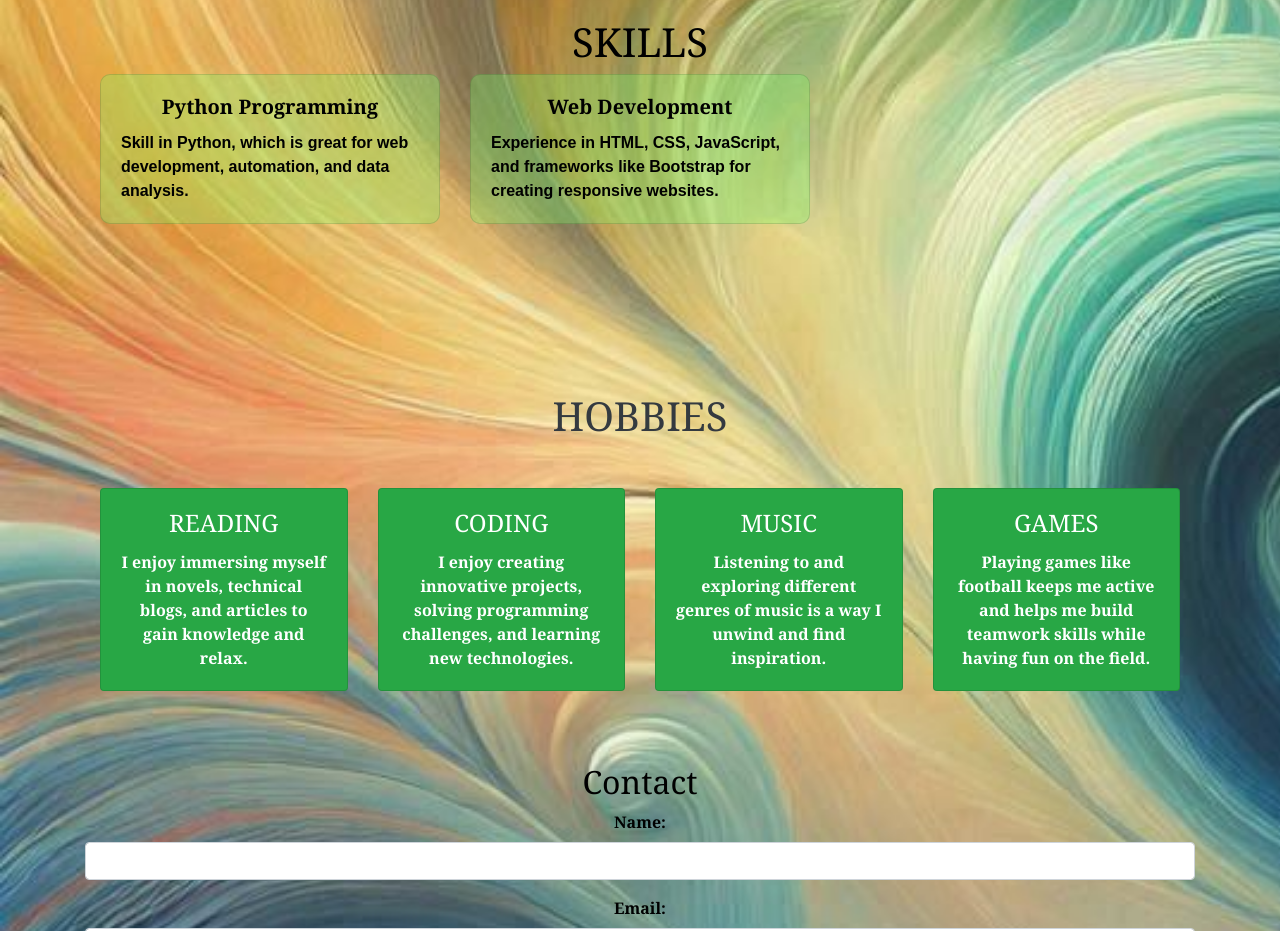
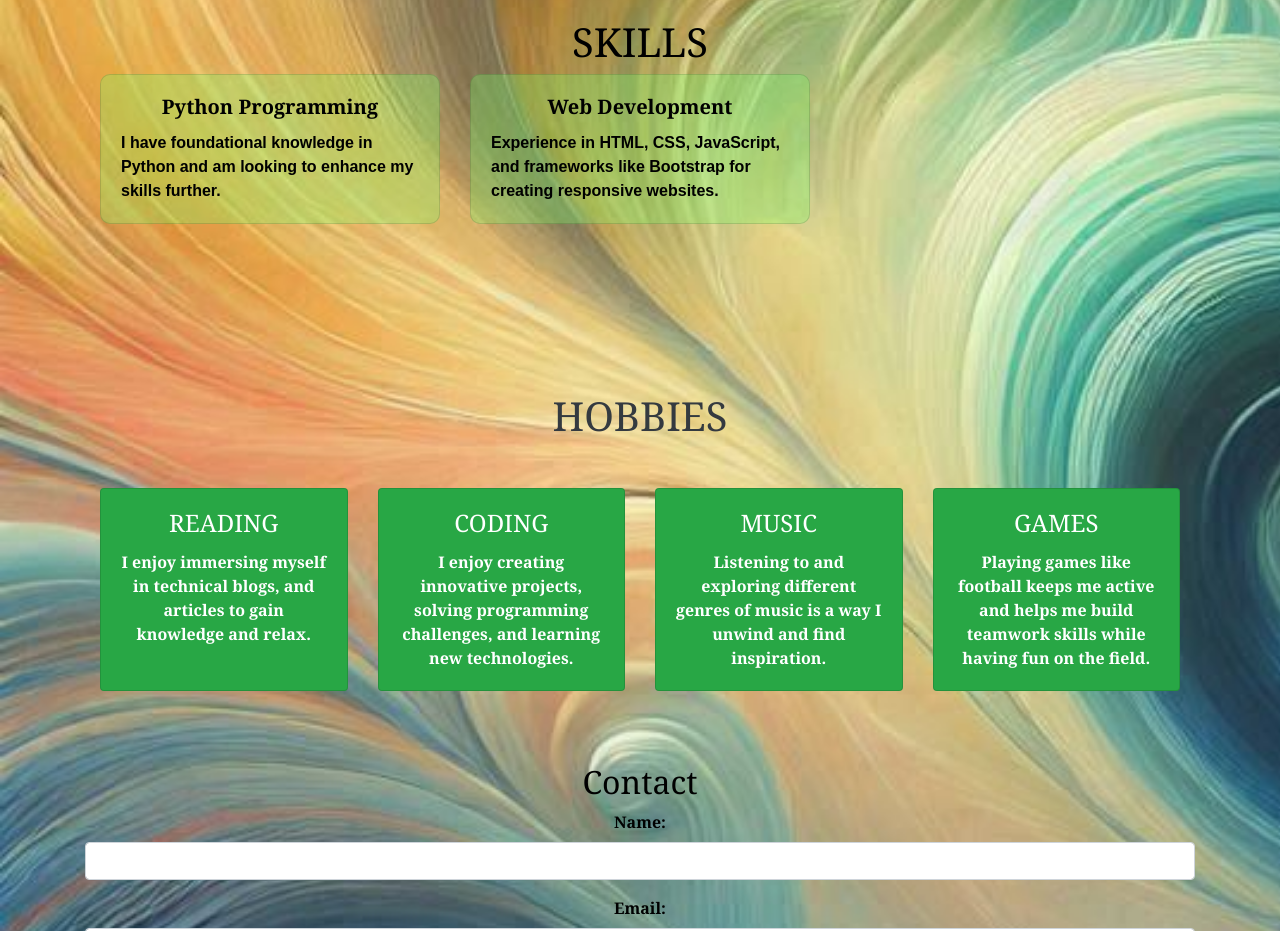
Before and after one commit to Yadhu10nm/my_personal_web_site, a plain HTML site: page index.html in a window 1280 px wide. Shown: the part 1080-2011 px from the top of the page. Drawn offline with nearby package versions, Linux system fonts and the light colour scheme; files whose address does not match are found by name.

Commit message:
Update index.html

```diff
--- a/index.html
+++ b/index.html
@@ -117,7 +117,7 @@
                         <div class="card" style="position: relative; backdrop-filter: blur(0.rem); background: rgba(121, 255, 108, 0.3); border-radius: 10px;">
                             <div class="card-body">
                                 <h5 class="card-title text-center" style="font-weight: bolder;">Python Programming</h5>
-                                <p class="card-text" style="font-weight: bold; font-family: Arial, Helvetica, sans-serif;">Skill in Python, which is great for web development, automation, and data analysis.</p>
+                                <p class="card-text" style="font-weight: bold; font-family: Arial, Helvetica, sans-serif;">I have foundational knowledge in Python and am looking to enhance my skills further.</p>
                             </div>
                         </div>
                     </div>
@@ -142,7 +142,7 @@
                         <div class="card h-100 bg-success text-white">
                             <div class="card-body">
                                 <h4 class="card-title">READING</h4>
-                                <p class="card-text">I enjoy immersing myself in novels, technical blogs, and articles to gain knowledge and relax.</p>
+                                <p class="card-text">I enjoy immersing myself in  technical blogs, and articles to gain knowledge and relax.</p>
                             </div>
                         </div>
                     </div>
```
